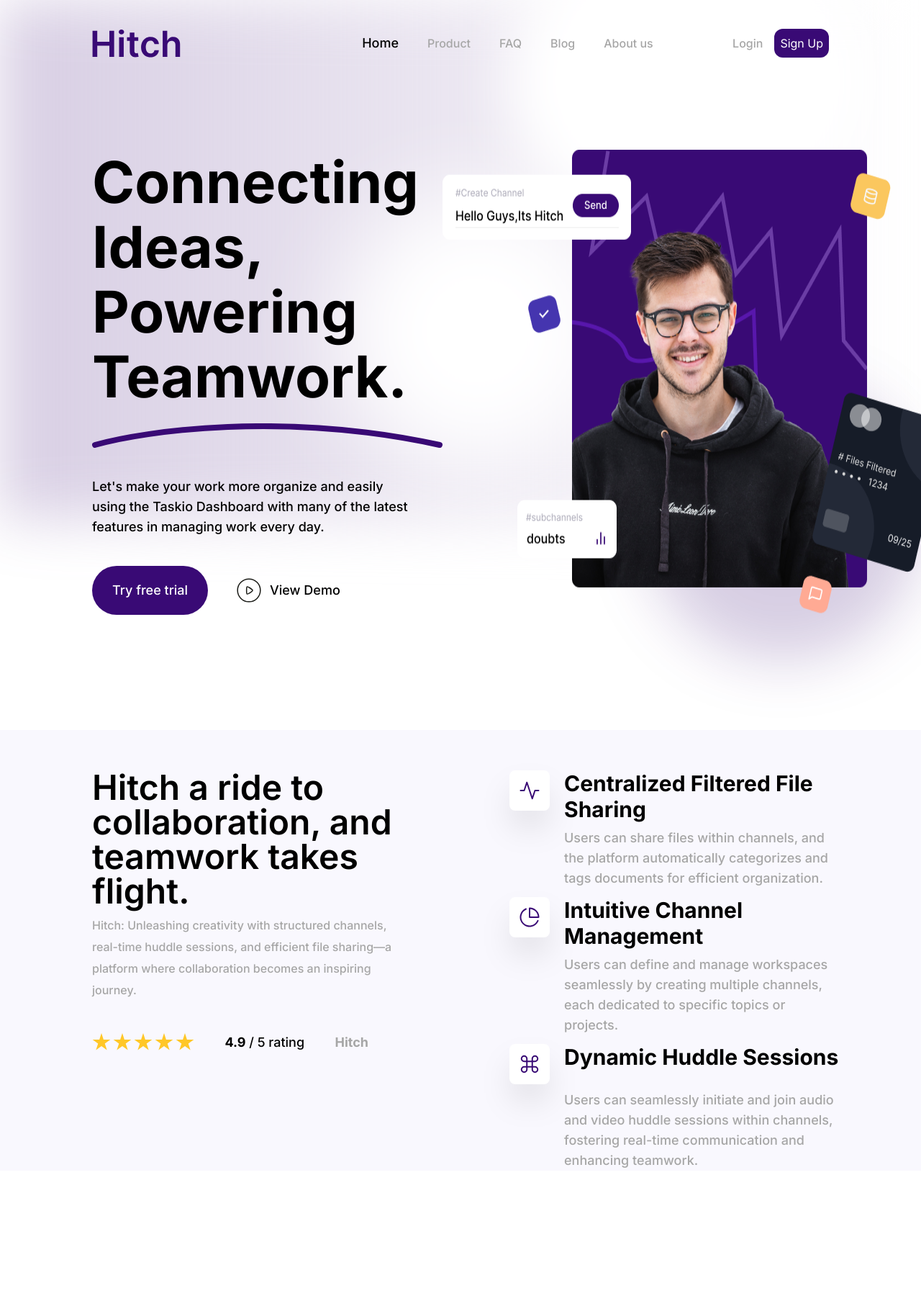
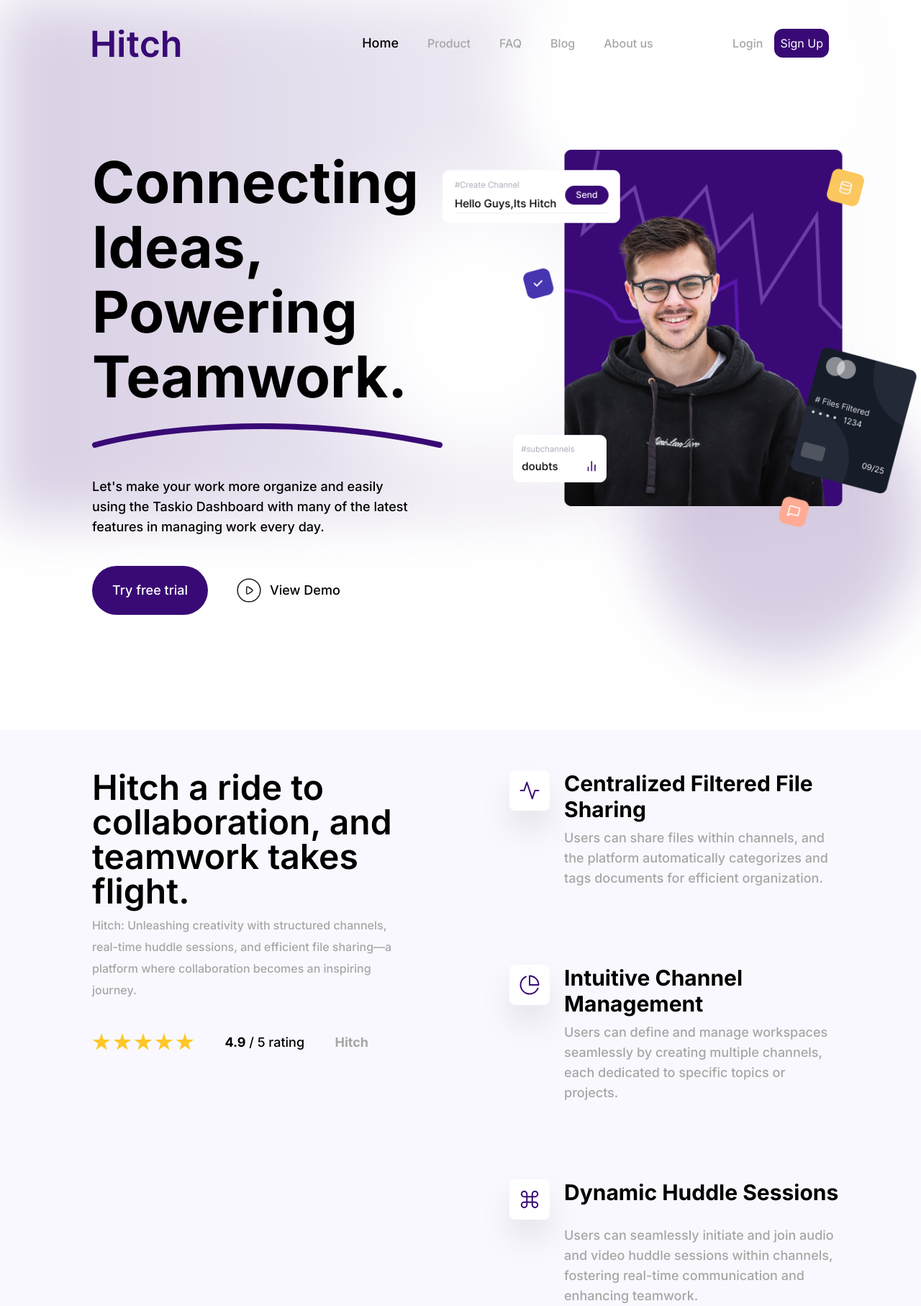
Before and after one commit to opencodeiiita/Hitch-Frontend, a Next.js app: page /home in a window 1280 px wide. Shown: the whole page at 72% size. Before the commit the page ends 1626 px from the top, so only its background shows below. Built offline with nearby package versions, Linux system fonts and the light colour scheme.

Commit message:
fix: viewport height

```diff
--- a/src/app/home/page.jsx
+++ b/src/app/home/page.jsx
@@ -8,7 +8,7 @@ export default function page () {
   return (
     <div className=' overflow-x-hidden z-20'>
         <NavBar />
-        <section className='flex mr-4 mt-32 ml-32 pb-40'>
+        <section className='flex mr-4 mt-32 ml-32 pb-40 min-h-screen'>
             <section className='flex flex-col z-10 '>
                 <p className='text-[80px] leading-[90px] font-bold'>Connecting Ideas, Powering Teamwork.</p>
                 <svg className='mt-5' xmlns="http://www.w3.org/2000/svg" width="487" height="34" viewBox="0 0 487 34" fill="none">
@@ -26,7 +26,7 @@ export default function page () {
                         </button>
                 </aside>
             </section>
-            <Image src={landingPagePoster} alt="Hitch Overview" />
+            <Image src={landingPagePoster} alt="Hitch Overview" className='h-[526px]'/>
             {/* For blur effect */}
             <aside className='absolute overflow-x-hidden w-[99vw] h-[90vh] top-0 left-0 bg-gradient-to-r from-primary/20 to-white blur-2xl -z-20'></aside>
             <aside className='absolute w-96 h-96 rounded-full bg-white top-1/3 right-1/3 blur-3xl -z-10'></aside>
--- a/src/components/CTA.jsx
+++ b/src/components/CTA.jsx
@@ -1,7 +1,7 @@
 const CTA=()=>
 {
     return (
-        <div className='pl-32 pr-28 pt-14 flex flex-col md:flex-row bg-[#F9F8FE] max-sm:justify-center max-sm:pl-4 max-sm:pb-24 max-xl:px-4 max-sm:relative'>
+        <div className='pl-32 pr-28 pt-14 flex flex-col md:flex-row bg-[#F9F8FE] max-sm:justify-center max-sm:pl-4 max-sm:pb-24 max-xl:px-4 max-sm:relative min-h-screen'>
             <section className='flex flex-col mr-36  max-sm:w-full max-md:mr-0 '>
                 <h1 className='text-5xl font-semibold max-sm:font-bold max-sm:text-4xl'>Hitch a ride to collaboration, and teamwork takes flight.</h1>
                 <p className='text-text font-medium leading-[30px] mt-2 max-sm:leading-7 max-sm:text-[#696969]'>Hitch: Unleashing creativity with structured channels, real-time huddle sessions, and efficient file sharing—a platform where collaboration becomes an inspiring journey.</p>
```
